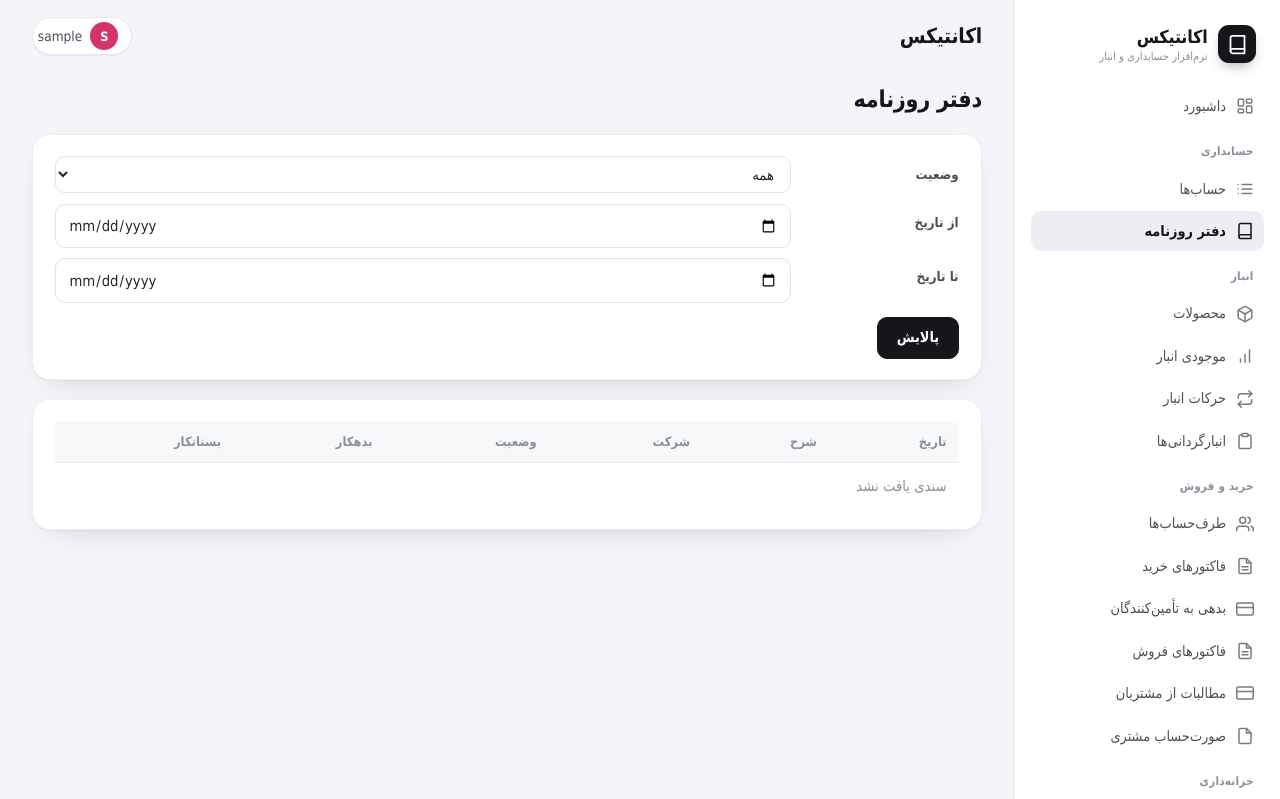
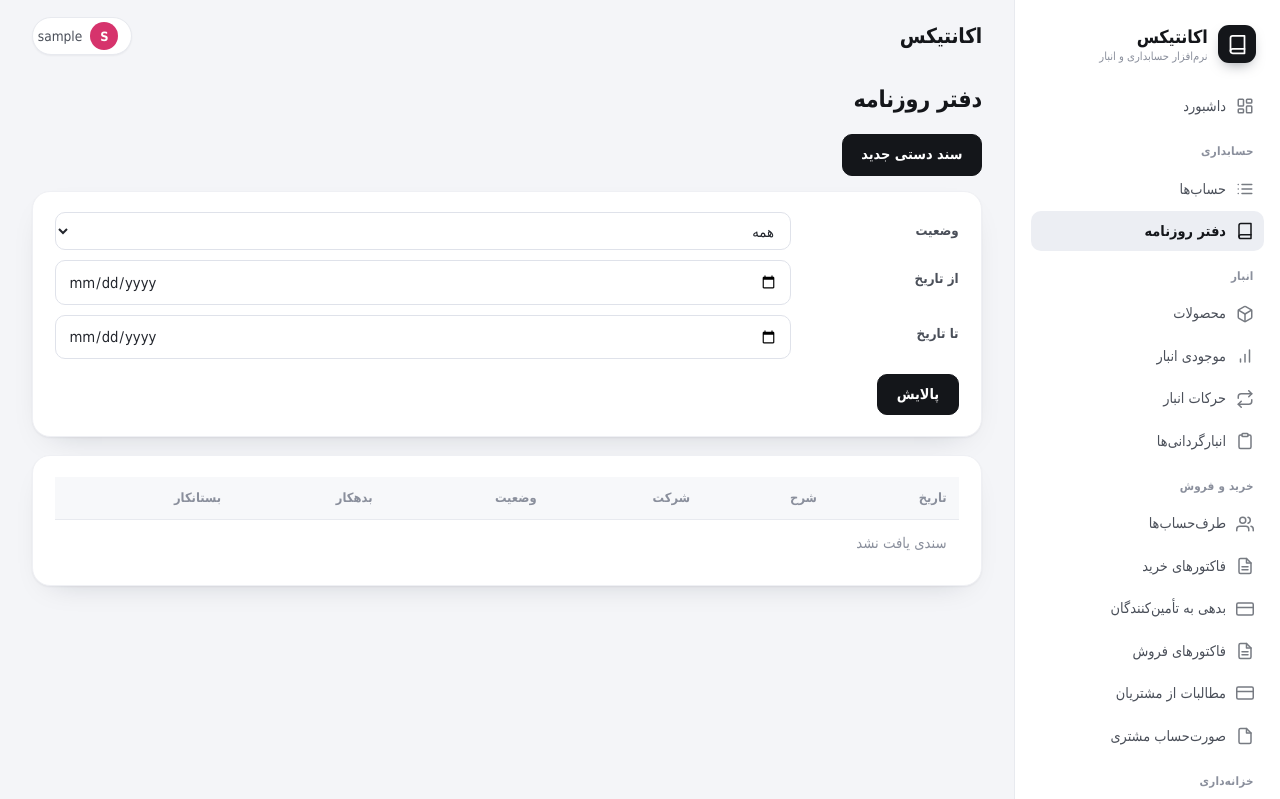
Before and after one commit to zeroexlive/Accountix, a Django app: page /accounting/journal/ in a window 1280 px wide. Shown: the part 52-851 px from the top of the page. Run offline with Django 5.2, Linux system fonts and the light colour scheme; the visitor is signed in with stand-in values (Sample User, id 1).

Commit message:
Sprint 12: sync backend/templates/accounting/journal_list.html

```diff
--- a/backend/templates/accounting/journal_list.html
+++ b/backend/templates/accounting/journal_list.html
@@ -1,10 +1,11 @@
 {% extends "base.html" %}{% block content %}
 <h1>دفتر روزنامه</h1>
+<p><a class="btn" href="{% url 'journal_create' %}">سند دستی جدید</a></p>
 <div class="card"><form method="get">
 <label>وضعیت</label><select name="status"><option value="">همه</option>{% for value, label in statuses %}<option value="{{ value }}" {% if request.GET.status == value %}selected{% endif %}>{{ label }}</option>{% endfor %}</select>
 <label>از تاریخ</label><input type="date" name="date_from" value="{{ request.GET.date_from }}">
 <label>تا تاریخ</label><input type="date" name="date_to" value="{{ request.GET.date_to }}">
 <button type="submit">پالایش</button></form></div>
 <div class="card"><table><tr><th>تاریخ</th><th>شرح</th><th>شرکت</th><th>وضعیت</th><th>بدهکار</th><th>بستانکار</th></tr>
-{% for e in entries %}<tr><td>{{ e.entry_date }}</td><td>{{ e.description }}</td><td>{{ e.company }}</td><td>{{ e.status }}</td><td>{{ e.total_debit }}</td><td>{{ e.total_credit }}</td></tr>
+{% for e in entries %}<tr><td>{{ e.entry_date }}</td><td><a href="{% url 'journal_detail' e.pk %}">{{ e.description|default:"سند" }}</a></td><td>{{ e.company }}</td><td>{{ e.status }}</td><td>{{ e.total_debit }}</td><td>{{ e.total_credit }}</td></tr>
 {% empty %}<tr><td colspan="6" class="empty">سندی یافت نشد</td></tr>{% endfor %}</table>{% include "_pagination.html" %}</div>{% endblock %}
```
